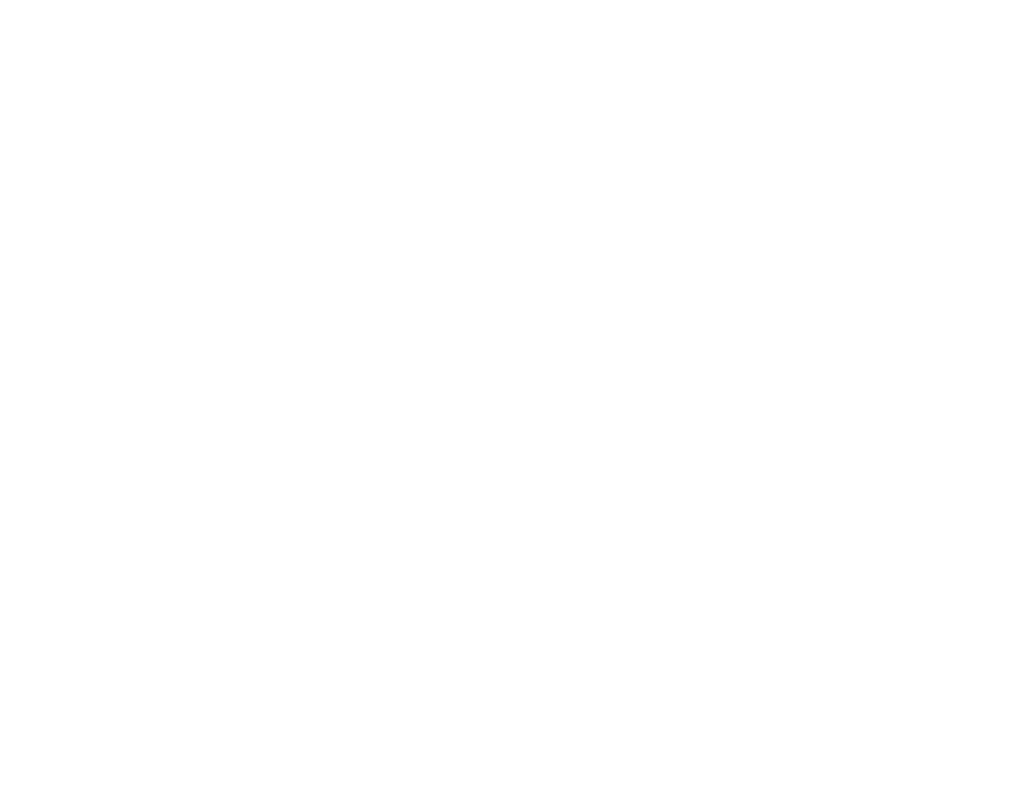
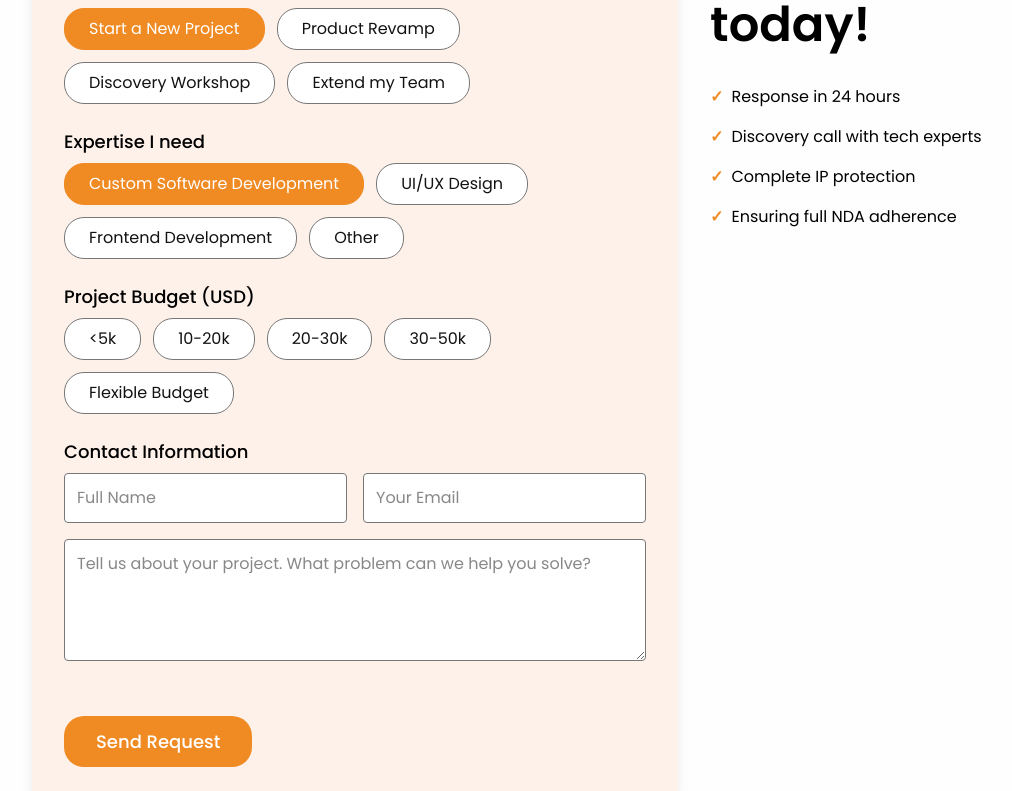
Before and after one commit to itsSemiColon/Website, a React (Vite) app: page / in a window 1280 px wide. Shown: the part 2169-2960 px from the top of the page, without its empty margins (96-1108 px from the left). Before the commit the page ends 2124 px from the top, so only its background shows below. Built offline with nearby package versions, Linux system fonts and the light colour scheme; a web font is replaced by a local one.

Commit message:
adding a contact us section

```diff
--- /dev/null
+++ b/src/components/contactSection.tsx
@@ -0,0 +1,100 @@
+import styles from './styles/contact.module.scss';
+
+const ContactSection = () => {
+  return (
+    <div className={`${styles['contact-section']}`}>
+
+    <section className={`${styles['quote-section']} flex flex-col md:flex-row justify-between items-start padding-global padding-global-top`}>
+      {/* Left Side - Form */}
+      <div className={`${styles['form-wrapper']} w-full md:w-2/3 bg-[var.$color-background] p-8 rounded-lg shadow-lg`}>
+        <h2 className={`${styles['section-heading']} text-[var.$color-heading]`}>Get a free quote</h2>
+
+        {/* I am looking to */}
+        <div className={`${styles['form-group']} mt-6`}>
+          <label className={`${styles['form-label']} text-[var.$color-heading-light]`}>I am looking to</label>
+          <div className="flex flex-wrap gap-3 mt-2">
+            <button className={`${styles['option-btn']} ${styles['active']}`}>Start a New Project</button>
+            <button className={styles['option-btn']}>Product Revamp</button>
+            <button className={styles['option-btn']}>Discovery Workshop</button>
+            <button className={styles['option-btn']}>Extend my Team</button>
+          </div>
+        </div>
+
+        {/* Expertise I need */}
+        <div className={`${styles['form-group']} mt-6`}>
+          <label className={`${styles['form-label']} text-[var.$color-heading-light]`}>Expertise I need</label>
+          <div className="flex flex-wrap gap-3 mt-2">
+            <button className={`${styles['option-btn']} ${styles['active']}`}>Custom Software Development</button>
+            <button className={styles['option-btn']}>UI/UX Design</button>
+            <button className={styles['option-btn']}>Frontend Development</button>
+            <button className={styles['option-btn']}>Other</button>
+          </div>
+        </div>
+
+        {/* Project Budget */}
+        <div className={`${styles['form-group']} mt-6`}>
+          <label className={`${styles['form-label']} text-[var.$color-heading-light]`}>Project Budget (USD)</label>
+          <div className="flex flex-wrap gap-3 mt-2">
+            <button className={styles['option-btn']}>&lt;5k</button>
+            <button className={styles['option-btn']}>10-20k</button>
+            <button className={styles['option-btn']}>20-30k</button>
+            <button className={styles['option-btn']}>30-50k</button>
+            <button className={styles['option-btn']}>Flexible Budget</button>
+          </div>
+        </div>
+
+        {/* Contact Information */}
+        <div className={`${styles['form-group']} mt-6`}>
+          <label className={`${styles['form-label']} text-[var.$color-heading-light]`}>Contact Information</label>
+          <div className="flex flex-col md:flex-row gap-4 mt-2">
+            <input
+              type="text"
+              placeholder="Full Name"
+              className={`${styles['form-input']} w-full md:w-1/2`}
+            />
+            <input
+              type="email"
+              placeholder="Your Email"
+              className={`${styles['form-input']} w-full md:w-1/2`}
+            />
+          </div>
+          <textarea
+            placeholder="Tell us about your project. What problem can we help you solve?"
+            className={`${styles['form-textarea']} mt-4 w-full`}
+            rows={4}
+          ></textarea>
+        </div>
+
+        {/* Submit Button */}
+        <button className={`${styles['submit-btn']} mt-6`}>Send Request</button>
+      </div>
+
+      {/* Right Side - Benefits */}
+      <div className="w-full md:w-1/3 mt-8 md:mt-0 md:ml-8">
+        <h2 className={`${styles['section-heading']} text-[var.$color-heading]`}>Start your project today!</h2>
+        <ul className="mt-6 space-y-4">
+          <li className="flex items-start">
+            <span className={`${styles['check-icon']} mr-2`}>✓</span>
+            <span className="text-[var.$color-text]">Response in 24 hours</span>
+          </li>
+          <li className="flex items-start">
+            <span className={`${styles['check-icon']} mr-2`}>✓</span>
+            <span className="text-[var.$color-text]">Discovery call with tech experts</span>
+          </li>
+          <li className="flex items-start">
+            <span className={`${styles['check-icon']} mr-2`}>✓</span>
+            <span className="text-[var.$color-text]">Complete IP protection</span>
+          </li>
+          <li className="flex items-start">
+            <span className={`${styles['check-icon']} mr-2`}>✓</span>
+            <span className="text-[var.$color-text]">Ensuring full NDA adherence</span>
+          </li>
+        </ul>
+
+      </div>
+    </section>
+    </div>
+  );
+};
+
+export default ContactSection;
--- /dev/null
+++ b/src/components/styles/contact.module.scss
@@ -0,0 +1,99 @@
+@use "../../assets/styles/variables" as var;
+
+.contact-section{
+    background-color: #fefefe;
+    font-family: var.$font-primary;
+    padding: 4rem 8rem;
+}
+.quote-section {
+  font-family: var.$font-primary;
+}
+
+.form-wrapper{
+    background-color: var.$color-background;
+}
+
+.section-heading {
+  font-size: var.$font-size-heading-medium;
+  font-weight: 600;
+  margin-bottom: var.$spacing-paragraph;
+}
+
+.form-group {
+  margin-bottom: var.$spacing-paragraph;
+}
+
+.form-label {
+  font-size: var.$font-size-paragraph;
+  font-weight: 500;
+  display: block;
+  margin-bottom: 0.5rem;
+}
+
+.option-btn {
+  background-color: #ffffff;
+  border: 1px solid var.$color-text;
+  border-radius: 20px;
+  padding: 0.5rem 1.5rem;
+  font-size: 1rem;
+  color: var.$color-heading;
+  cursor: pointer;
+  transition: all 0.3s ease;
+
+  &:hover {
+    background-color: var.$color-secondary;
+    border-color: var.$color-secondary;
+  }
+
+  &.active {
+    background-color: var.$color-primary;
+    color: #ffffff;
+    border-color: var.$color-primary;
+  }
+}
+
+.form-input,
+.form-textarea {
+  background-color: #ffffff;
+  border: 1px solid var.$color-text;
+  border-radius: 4px;
+  padding: 0.75rem;
+  font-size: 1rem;
+  color: var.$color-heading;
+  outline: none;
+  transition: border-color 0.3s ease;
+
+  &:focus {
+    border-color: var.$color-primary;
+  }
+}
+
+.form-textarea {
+  resize: vertical;
+}
+
+.submit-btn {
+  background-color: var.$color-primary;
+  color: #ffffff;
+  border: none;
+  border-radius: 20px;
+  padding: 0.75rem 2rem;
+  font-size: 1.125rem;
+  font-weight: 500;
+  cursor: pointer;
+  transition: background-color 0.3s ease;
+
+  &:hover {
+    background-color: var.$color-accent;
+  }
+}
+
+.check-icon {
+  color: var.$color-primary;
+  font-weight: bold;
+}
+
+.award-placeholder {
+  background-color: var.$color-circle;
+  border-radius: 50%;
+}
--- a/src/pages/contact.tsx
+++ b/src/pages/contact.tsx
@@ -1,7 +1,7 @@
-
+import ContactSection from "../components/contactSection"
 const Contact = () => {
   return (
-    <div></div>
+    <ContactSection />
   )
 }
 
--- a/src/pages/home.tsx
+++ b/src/pages/home.tsx
@@ -1,10 +1,12 @@
 import HeroSection from "../components/heroSection"
 import ServicesWeProvide from "../components/servicesWeProvide"
+import ContactSection from "../components/contactSection"
 const Home = () => {
   return (
     <div>
         <HeroSection />
         <ServicesWeProvide />
+        <ContactSection />
     </div>
   )
 }
```
